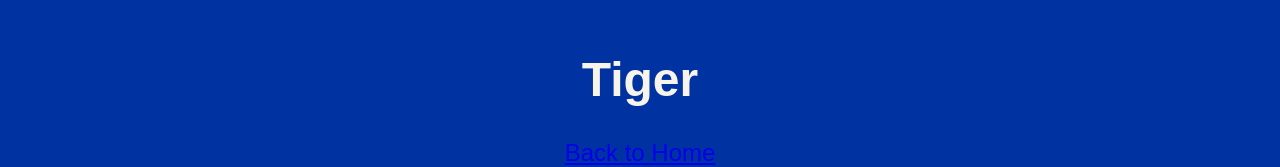
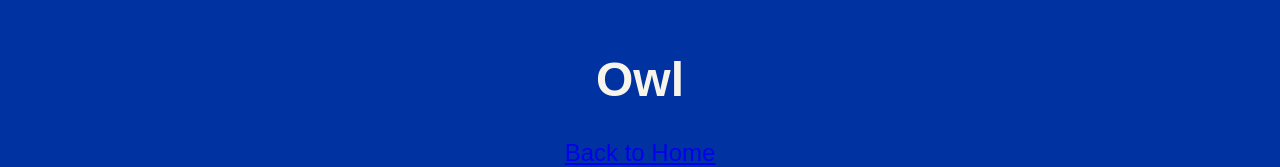
Before and after one commit to lghumman/zoo-website, a plain HTML site: page owl.html in a window 1280 px wide. Shown: the top 167 px of the page. Drawn offline with Linux system fonts and the light colour scheme.

Commit message:
Update owl.html

```diff
--- a/owl.html
+++ b/owl.html
@@ -8,7 +8,7 @@
 </head>
 <body>
     <header>
-        <h1>Tiger</h1>
+        <h1>Owl</h1>
         <nav><a href="index.html">Back to Home</a></nav>
     </header>
     <main>
```
